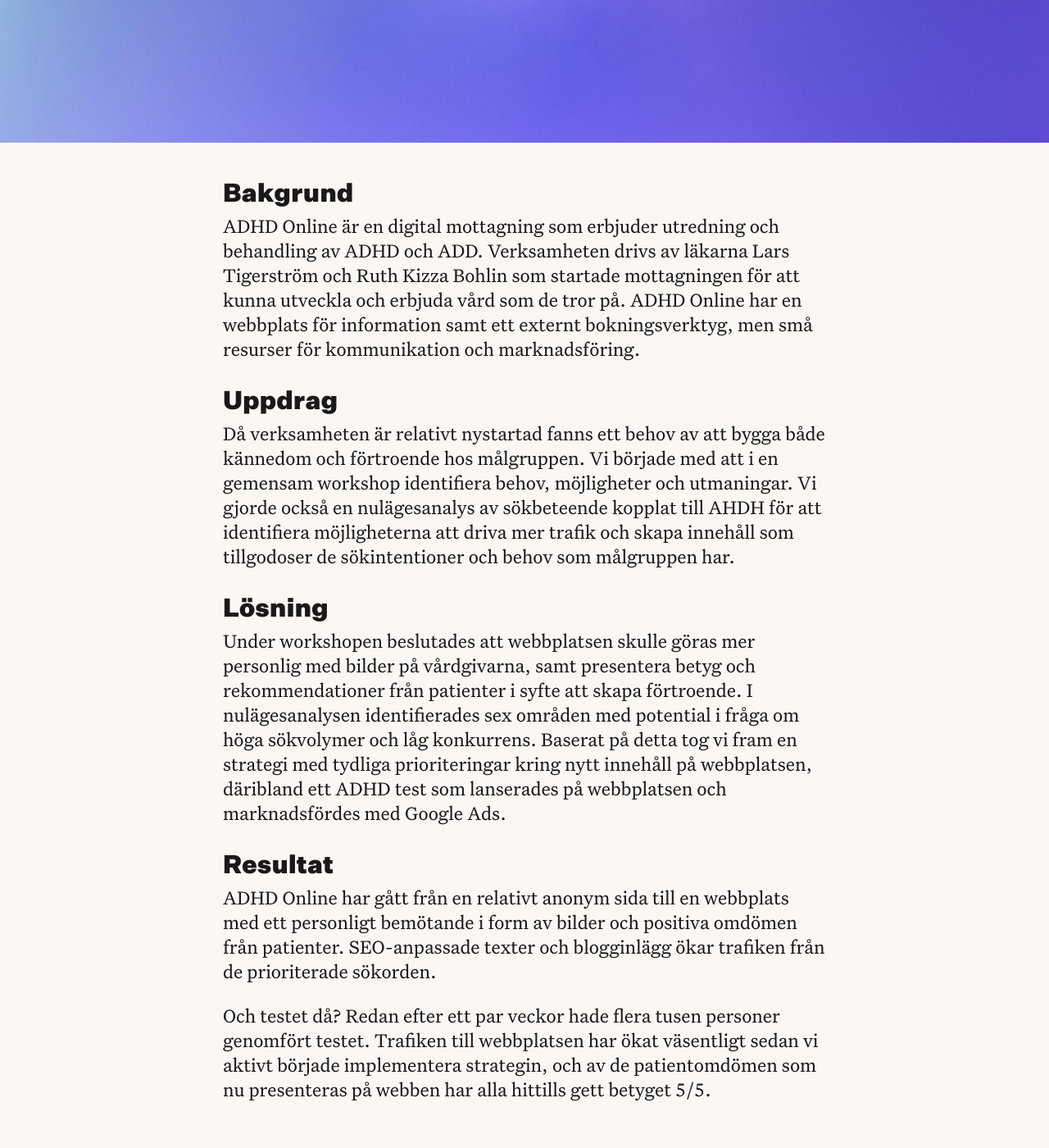
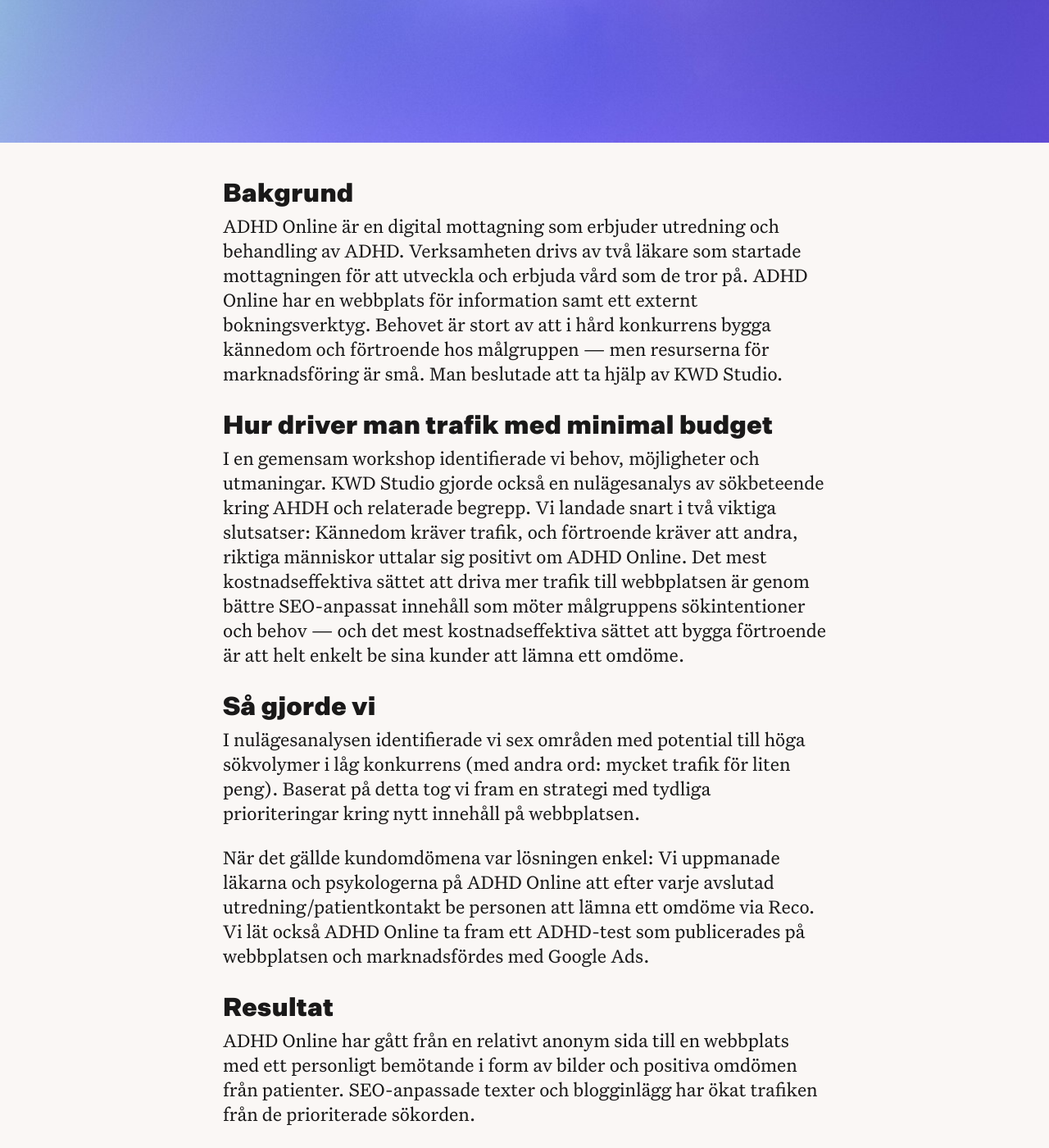
Before and after one commit to kwdstudio/kwdstudio.github.io, a Jekyll site: the page built from _cases/adhdonline.md, in a window 1280 px wide and 1400 px high, scrolled down 1085 px. Shown: the whole window at 82% size. Built offline with Jekyll 4.4.1, drawn with Linux system fonts in a browser that asks for light colours; some of the changed text lies outside the part shown.

Commit message:
Updated copy

```diff
--- a/_cases/adhdonline.md
+++ b/_cases/adhdonline.md
@@ -1,27 +1,34 @@
 ---
 layout: case
 title: ADHDonline
-description: Identifierade och fyllda innehållsluckor gav snabbt ökad trafik.
+description: Så ökade vi söktrafik, kännedom och patientförtroende i några enkla steg.
 image: /images/cases/adhdonline/featured.jpg
 client: ADHDonline
 all_order: 4
-teaser_heading: Sökordsstrategi för ökad trafik
-teaser_body: <p>Identifierade och fyllda innehållsluckor gav snabbt ökad trafik.</p>
-intro_heading: Sökstrategi och innehållsarbete
+teaser_heading: SEO-strategi med mini-budget
+teaser_body: <p>Så ökade vi söktrafik, kännedom och patientförtroende i några enkla steg.</p>
+intro_heading: SEO-strategi med mini-budget
 intro_lead: Hur gör man för att öka trafiken till sin webbplats? Jo, man identifierar innehållsluckor, arbetar fram en sökstrategi och anpassar sedan sitt innehåll så att det bättre möter det målgruppen faktiskt söker på.
 ---
 
 ## Bakgrund
-ADHD Online är en digital mottagning som erbjuder utredning och behandling av ADHD och ADD. Verksamheten drivs av läkarna Lars Tigerström och Ruth Kizza Bohlin som startade mottagningen för att kunna utveckla och erbjuda vård som de tror på. ADHD Online har en webbplats för information samt ett externt bokningsverktyg, men små resurser för kommunikation och marknadsföring.
 
-## Uppdrag
-Då verksamheten är relativt nystartad fanns ett behov av att bygga både kännedom och förtroende hos målgruppen. Vi började med att i en gemensam workshop identifiera behov, möjligheter och utmaningar. Vi gjorde också en nulägesanalys av sökbeteende kopplat till AHDH för att identifiera möjligheterna att driva mer trafik och skapa innehåll som tillgodoser de sökintentioner och behov som målgruppen har.
+ADHD Online är en digital mottagning som erbjuder utredning och behandling av ADHD. Verksamheten drivs av två läkare som startade mottagningen för att utveckla och erbjuda vård som de tror på. ADHD Online har en webbplats för information samt ett externt bokningsverktyg. Behovet är stort av att i hård konkurrens bygga kännedom och förtroende hos målgruppen — men resurserna för marknadsföring är små. Man beslutade att ta hjälp av KWD Studio.
 
-## Lösning
-Under workshopen beslutades att webbplatsen skulle göras mer personlig med bilder på vårdgivarna, samt presentera betyg och rekommendationer från patienter i syfte att skapa förtroende. I nulägesanalysen identifierades sex områden med potential i fråga om höga sökvolymer och låg konkurrens. Baserat på detta tog vi fram en strategi med tydliga prioriteringar kring nytt innehåll på webbplatsen, däribland ett ADHD test som lanserades på webbplatsen och marknadsfördes med Google Ads.
+## Hur driver man trafik med minimal budget
+
+I en gemensam workshop identifierade vi behov, möjligheter och utmaningar. KWD Studio gjorde också en nulägesanalys av sökbeteende kring AHDH och relaterade begrepp. Vi landade snart i två viktiga slutsatser: Kännedom kräver trafik, och förtroende kräver att andra, riktiga människor uttalar sig positivt om ADHD Online.
+Det mest kostnadseffektiva sättet att driva mer trafik till webbplatsen är genom bättre SEO-anpassat innehåll som möter målgruppens sökintentioner och behov — och det mest kostnadseffektiva sättet att bygga förtroende är att helt enkelt be sina kunder att lämna ett omdöme.
+
+## Så gjorde vi
+
+I nulägesanalysen identifierade vi sex områden med potential till höga sökvolymer i låg konkurrens (med andra ord: mycket trafik för liten peng). Baserat på detta tog vi fram en strategi med tydliga prioriteringar kring nytt innehåll på webbplatsen.
+
+När det gällde kundomdömena var lösningen enkel: Vi uppmanade läkarna och psykologerna på ADHD Online att efter varje avslutad utredning/patientkontakt be personen att lämna ett omdöme via Reco. Vi lät också ADHD Online ta fram ett ADHD-test som publicerades på webbplatsen och marknadsfördes med Google Ads.
 
 ## Resultat
-ADHD Online har gått från en relativt anonym sida till en webbplats med ett personligt bemötande i form av bilder och positiva omdömen från patienter. SEO-anpassade texter och blogginlägg ökar trafiken från de prioriterade sökorden.
+
+ADHD Online har gått från en relativt anonym sida till en webbplats med ett personligt bemötande i form av bilder och positiva omdömen från patienter. SEO-anpassade texter och blogginlägg har ökat trafiken från de prioriterade sökorden.
 
 Och testet då? Redan efter ett par veckor hade flera tusen personer genomfört testet.
 Trafiken till webbplatsen har ökat väsentligt sedan vi aktivt började implementera strategin, och av de patientomdömen som nu presenteras på webben har alla hittills gett betyget 5/5.
```
Also changed, not shown: images/cases/skap/skap.jpg (renamed from images/cases/skap/featured.jpg).
